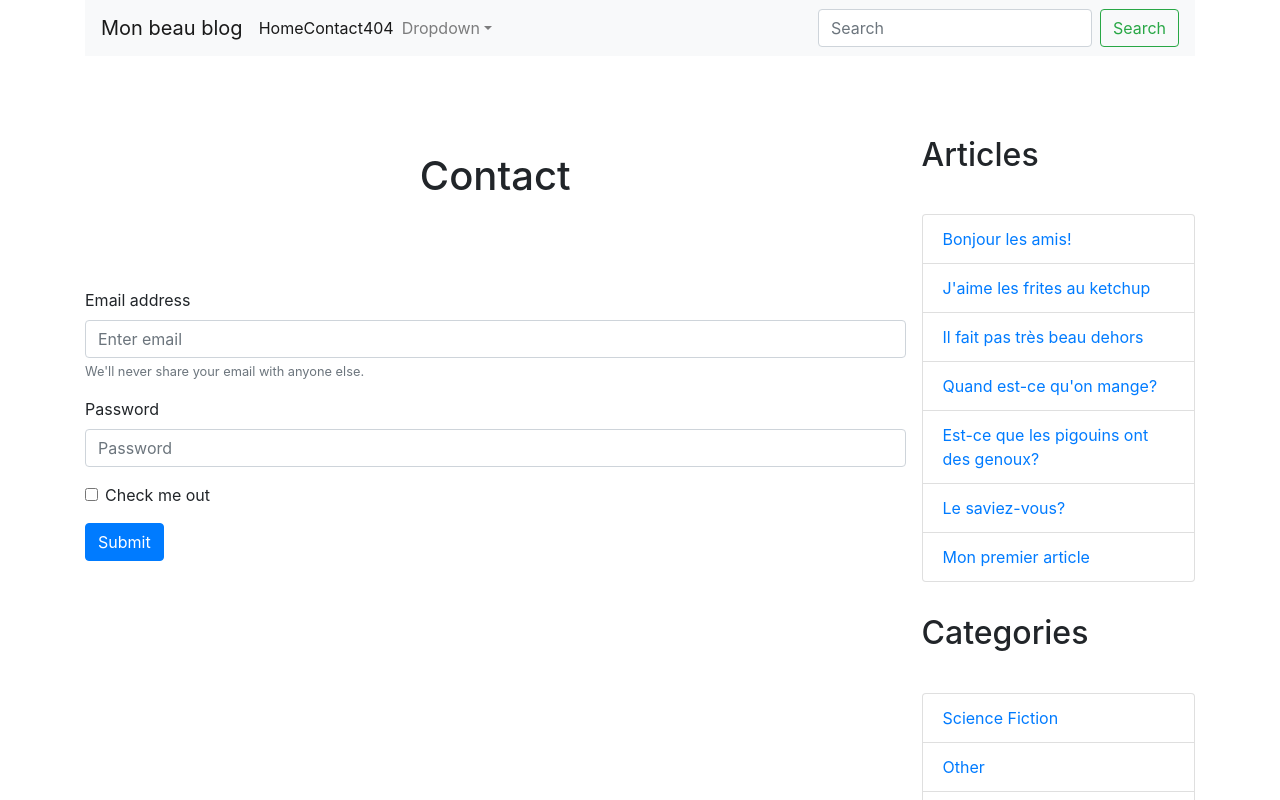
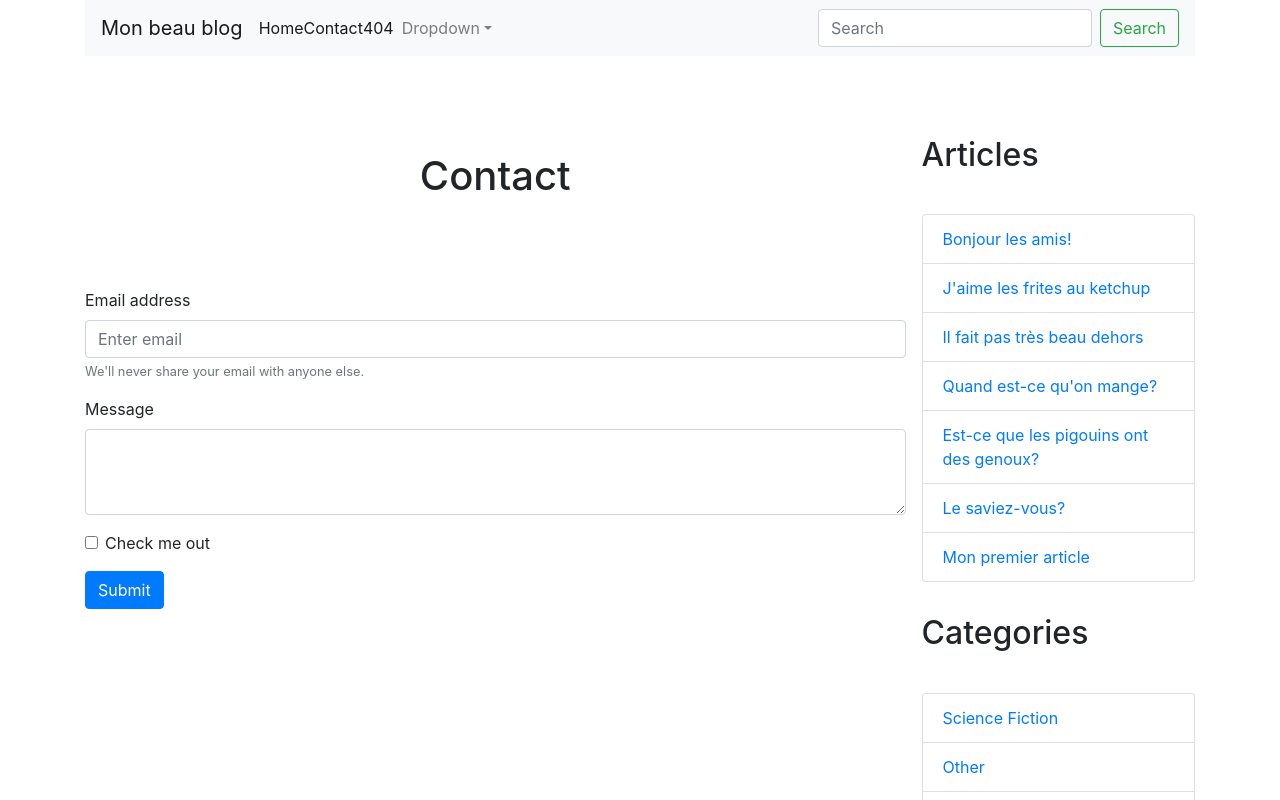
Before and after one commit to thothdragon/my-first-app-1, a React (Create React App) app: page /contact in a window 1280 px wide. Shown: the top 800 px of the page. Built offline with nearby package versions, Linux system fonts and the light colour scheme.

Commit message:
Contact Page

```diff
--- a/src/components/ContactForm.jsx
+++ b/src/components/ContactForm.jsx
@@ -1,19 +1,36 @@
-import React from 'react';
+import React, { Component } from 'react';
 import { Form, Button } from 'react-bootstrap';
 
-const ContactForm = () =>
-  <Form>
+class ContactForm extends Component {
+  state = {
+    email: '',
+    message: '',
+  };
+
+  handleChange = (propName) => (event) => {
+    const newValue = event.target.value;
+    this.setState({ [propName]: newValue })
+  }
+
+  handleFormSubmit = (event) => {
+    event.preventDefault();
+  };
+
+  render = () => {
+    const { email, message } = this.state;
+    return (
+      <Form onSubmit={this.handleFormSubmit}>
         <Form.Group controlId="formBasicEmail">
           <Form.Label>Email address</Form.Label>
-      <Form.Control type="email" placeholder="Enter email" />
+          <Form.Control type="email" placeholder="Enter email" onChange={this.handleChange('email')} value={email} />
           <Form.Text className="text-muted">
             We'll never share your email with anyone else.
       </Form.Text>
         </Form.Group>
 
         <Form.Group controlId="formBasicPassword">
-      <Form.Label>Password</Form.Label>
-      <Form.Control type="password" placeholder="Password" />
+          <Form.Label>Message</Form.Label>
+          <Form.Control as="textarea" rows="3" onChange={this.handleChange('message')} value={message} />
         </Form.Group>
         <Form.Group controlId="formBasicCheckbox">
           <Form.Check type="checkbox" label="Check me out" />
@@ -22,6 +39,8 @@ const ContactForm = () =>
           Submit
     </Button>
       </Form>
-;
+    );
+  }
+}
 
 export default ContactForm;
--- a/src/components/Header.jsx
+++ b/src/components/Header.jsx
@@ -5,7 +5,7 @@ import { Link } from 'react-router-dom';
 const Header = () =>
   <header>
     <Navbar bg="light" expand="lg">
-      <Navbar.Brand href="#home">Mon beau blog</Navbar.Brand>
+      <Navbar.Brand href="/">Mon beau blog</Navbar.Brand>
       <Navbar.Toggle aria-controls="basic-navbar-nav" />
       <Navbar.Collapse id="basic-navbar-nav">
         <Nav className="mr-auto">
```
Lines whose indentation alone changed are shown as unchanged.
